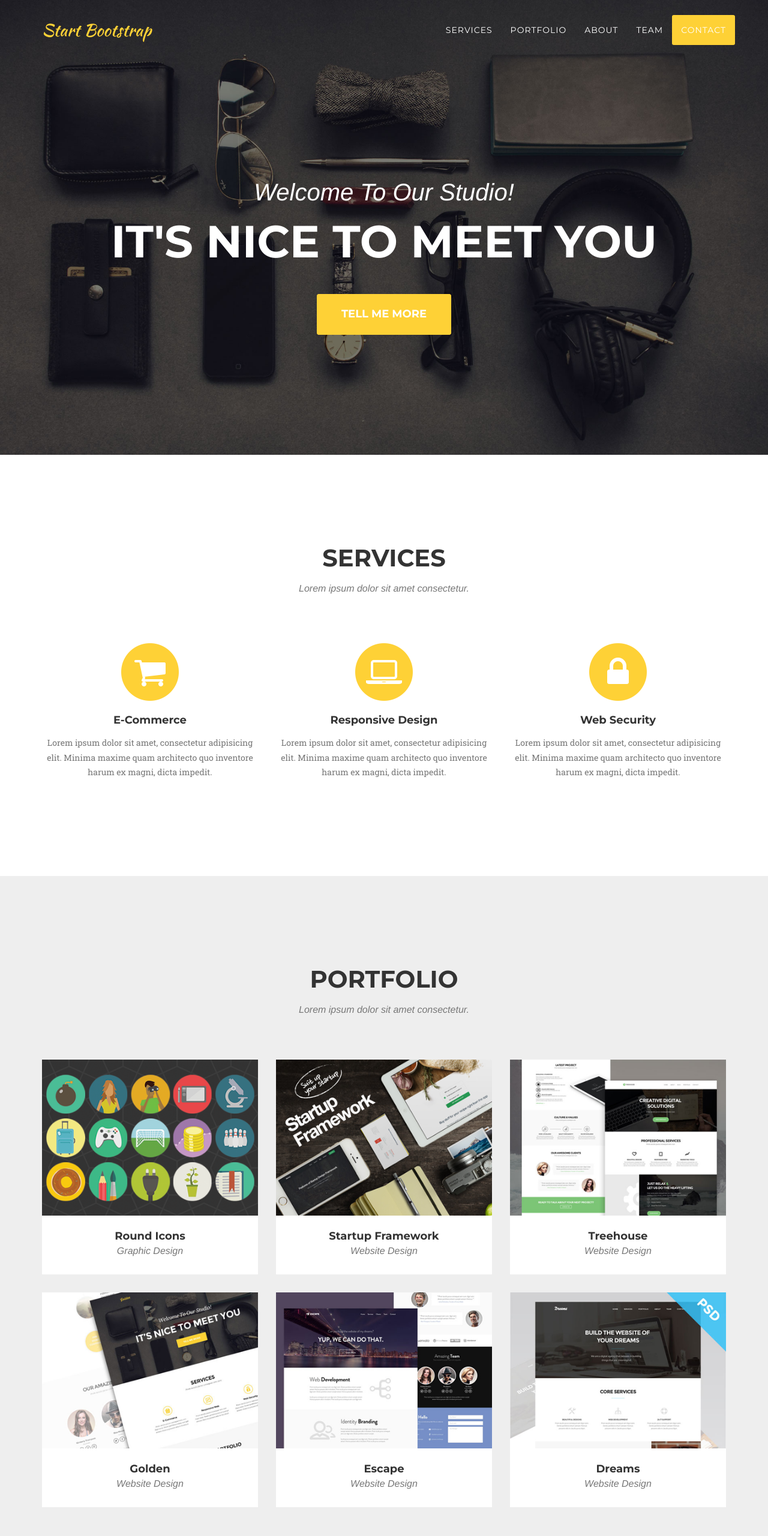
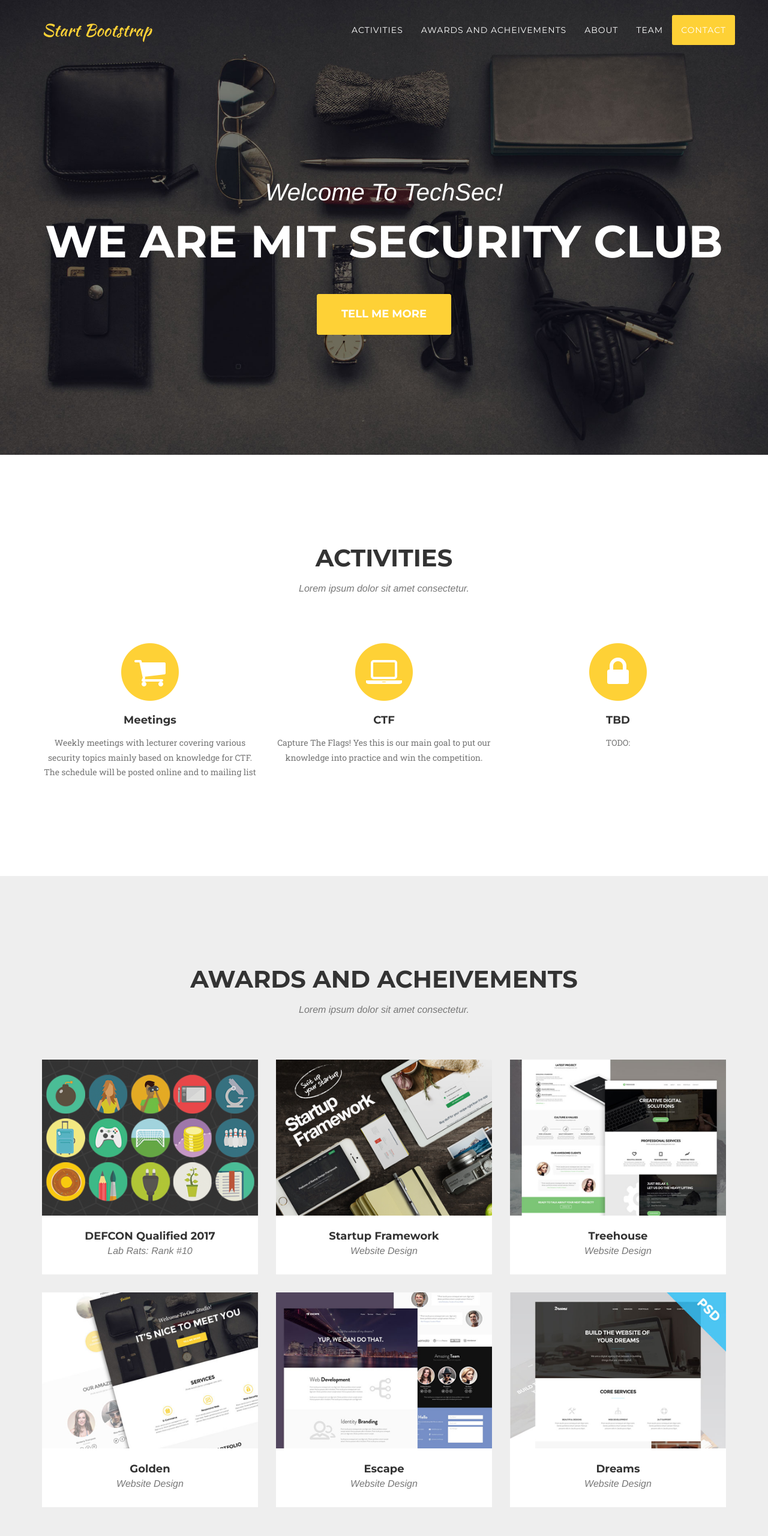
Before and after one commit to TechSecCTF/old-website, a website: page index.html in a window 1280 px wide. Shown: the top 2560 px of the page at 60% size. Drawn offline with nearby package versions, Linux system fonts and the light colour scheme; a web font is replaced by a local one.

Commit message:
Draft contents

```diff
--- a/index.html
+++ b/index.html
@@ -9,7 +9,7 @@
     <meta name="description" content="">
     <meta name="author" content="">
 
-    <title>Agency - Start Bootstrap Theme</title>
+    <title>TechSec@MIT</title>
 
     <!-- Bootstrap Core CSS -->
     <link href="vendor/bootstrap/css/bootstrap.min.css" rel="stylesheet">
@@ -54,10 +54,10 @@
                         <a href="#page-top"></a>
                     </li>
                     <li>
-                        <a class="page-scroll" href="#services">Services</a>
+                        <a class="page-scroll" href="#services">Activities</a>
                     </li>
                     <li>
-                        <a class="page-scroll" href="#portfolio">Portfolio</a>
+                        <a class="page-scroll" href="#portfolio">Awards and Acheivements</a>
                     </li>
                     <li>
                         <a class="page-scroll" href="#about">About</a>
@@ -79,8 +79,8 @@
     <header>
         <div class="container">
             <div class="intro-text">
-                <div class="intro-lead-in">Welcome To Our Studio!</div>
-                <div class="intro-heading">It's Nice To Meet You</div>
+                <div class="intro-lead-in">Welcome To TechSec!</div>
+                <div class="intro-heading">We are MIT Security club</div>
                 <a href="#services" class="page-scroll btn btn-xl">Tell Me More</a>
             </div>
         </div>
@@ -91,7 +91,7 @@
         <div class="container">
             <div class="row">
                 <div class="col-lg-12 text-center">
-                    <h2 class="section-heading">Services</h2>
+                    <h2 class="section-heading">Activities</h2>
                     <h3 class="section-subheading text-muted">Lorem ipsum dolor sit amet consectetur.</h3>
                 </div>
             </div>
@@ -101,24 +101,24 @@
                         <i class="fa fa-circle fa-stack-2x text-primary"></i>
                         <i class="fa fa-shopping-cart fa-stack-1x fa-inverse"></i>
                     </span>
-                    <h4 class="service-heading">E-Commerce</h4>
-                    <p class="text-muted">Lorem ipsum dolor sit amet, consectetur adipisicing elit. Minima maxime quam architecto quo inventore harum ex magni, dicta impedit.</p>
+                    <h4 class="service-heading">Meetings</h4>
+                    <p class="text-muted">Weekly meetings with lecturer covering various security topics mainly based on knowledge for CTF. The schedule will be posted online and to mailing list</p>
                 </div>
                 <div class="col-md-4">
                     <span class="fa-stack fa-4x">
                         <i class="fa fa-circle fa-stack-2x text-primary"></i>
                         <i class="fa fa-laptop fa-stack-1x fa-inverse"></i>
                     </span>
-                    <h4 class="service-heading">Responsive Design</h4>
-                    <p class="text-muted">Lorem ipsum dolor sit amet, consectetur adipisicing elit. Minima maxime quam architecto quo inventore harum ex magni, dicta impedit.</p>
+                    <h4 class="service-heading">CTF</h4>
+                    <p class="text-muted">Capture The Flags! Yes this is our main goal to put our knowledge into practice and win the competition.</p>
                 </div>
                 <div class="col-md-4">
                     <span class="fa-stack fa-4x">
                         <i class="fa fa-circle fa-stack-2x text-primary"></i>
                         <i class="fa fa-lock fa-stack-1x fa-inverse"></i>
                     </span>
-                    <h4 class="service-heading">Web Security</h4>
-                    <p class="text-muted">Lorem ipsum dolor sit amet, consectetur adipisicing elit. Minima maxime quam architecto quo inventore harum ex magni, dicta impedit.</p>
+                    <h4 class="service-heading">TBD</h4>
+                    <p class="text-muted">TODO:</p>
                 </div>
             </div>
         </div>
@@ -129,7 +129,7 @@
         <div class="container">
             <div class="row">
                 <div class="col-lg-12 text-center">
-                    <h2 class="section-heading">Portfolio</h2>
+                    <h2 class="section-heading">Awards and Acheivements</h2>
                     <h3 class="section-subheading text-muted">Lorem ipsum dolor sit amet consectetur.</h3>
                 </div>
             </div>
@@ -144,8 +144,8 @@
                         <img src="img/portfolio/roundicons.png" class="img-responsive" alt="">
                     </a>
                     <div class="portfolio-caption">
-                        <h4>Round Icons</h4>
-                        <p class="text-muted">Graphic Design</p>
+                        <h4>DEFCON Qualified 2017</h4>
+                        <p class="text-muted">Lab Rats: Rank #10</p>
                     </div>
                 </div>
                 <div class="col-md-4 col-sm-6 portfolio-item">
@@ -240,11 +240,11 @@
                             </div>
                             <div class="timeline-panel">
                                 <div class="timeline-heading">
-                                    <h4>2009-2011</h4>
-                                    <h4 class="subheading">Our Humble Beginnings</h4>
+                                    <h4>Feb 2016</h4>
+                                    <h4 class="subheading">TechSec Club Beginnings</h4>
                                 </div>
                                 <div class="timeline-body">
-                                    <p class="text-muted">Lorem ipsum dolor sit amet, consectetur adipisicing elit. Sunt ut voluptatum eius sapiente, totam reiciendis temporibus qui quibusdam, recusandae sit vero unde, sed, incidunt et ea quo dolore laudantium consectetur!</p>
+                                    <p class="text-muted">With a goal to form MIT student team to compete in CTF especially qualifying for  DEFCON. Rahul, Davin, Ray, and .... start and publicize TechSec club and organize a weekly meeting to educate club members.</p>
                                 </div>
                             </div>
                         </li>
@@ -254,11 +254,11 @@
                             </div>
                             <div class="timeline-panel">
                                 <div class="timeline-heading">
-                                    <h4>March 2011</h4>
-                                    <h4 class="subheading">An Agency is Born</h4>
+                                    <h4>Apr 2017</h4>
+                                    <h4 class="subheading">Our Dream comes true</h4>
                                 </div>
                                 <div class="timeline-body">
-                                    <p class="text-muted">Lorem ipsum dolor sit amet, consectetur adipisicing elit. Sunt ut voluptatum eius sapiente, totam reiciendis temporibus qui quibusdam, recusandae sit vero unde, sed, incidunt et ea quo dolore laudantium consectetur!</p>
+                                    <p class="text-muted">We teamed up with MIT Lincon Labs and RPISEC as "Lab Rats" to compete in DEFCON qualification round 2017. We reached rank #10 and get qualified for DEFCON.</p>
                                 </div>
                             </div>
                         </li>
@@ -268,11 +268,11 @@
                             </div>
                             <div class="timeline-panel">
                                 <div class="timeline-heading">
-                                    <h4>December 2012</h4>
-                                    <h4 class="subheading">Transition to Full Service</h4>
+                                    <h4>May 2017</h4>
+                                    <h4 class="subheading">Expanding the club</h4>
                                 </div>
                                 <div class="timeline-body">
-                                    <p class="text-muted">Lorem ipsum dolor sit amet, consectetur adipisicing elit. Sunt ut voluptatum eius sapiente, totam reiciendis temporibus qui quibusdam, recusandae sit vero unde, sed, incidunt et ea quo dolore laudantium consectetur!</p>
+                                    <p class="text-muted">We began to seek for sponsor,  developed first version website by Cattalyya, and designed logo by Devin.</p>
                                 </div>
                             </div>
                         </li>
```
